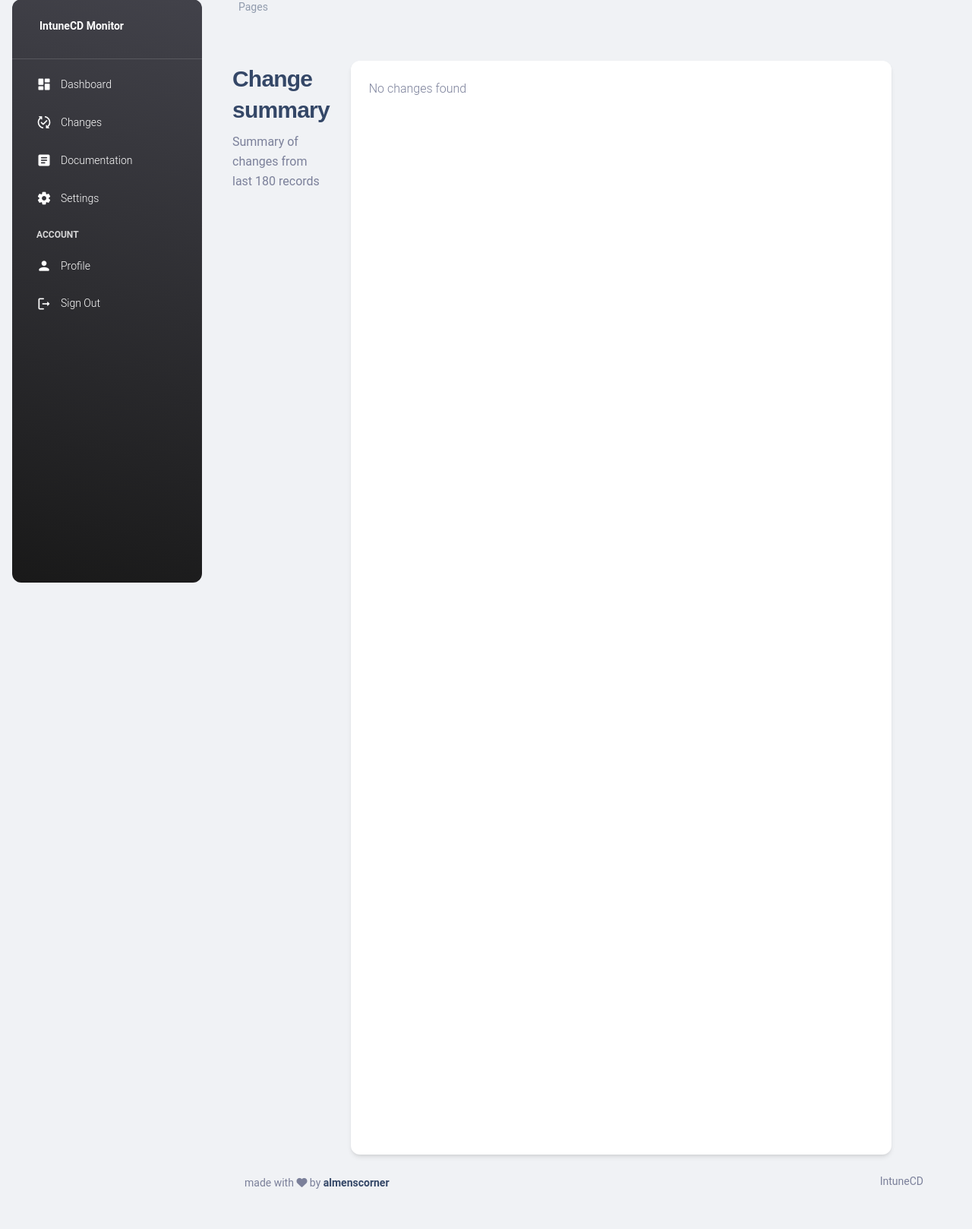
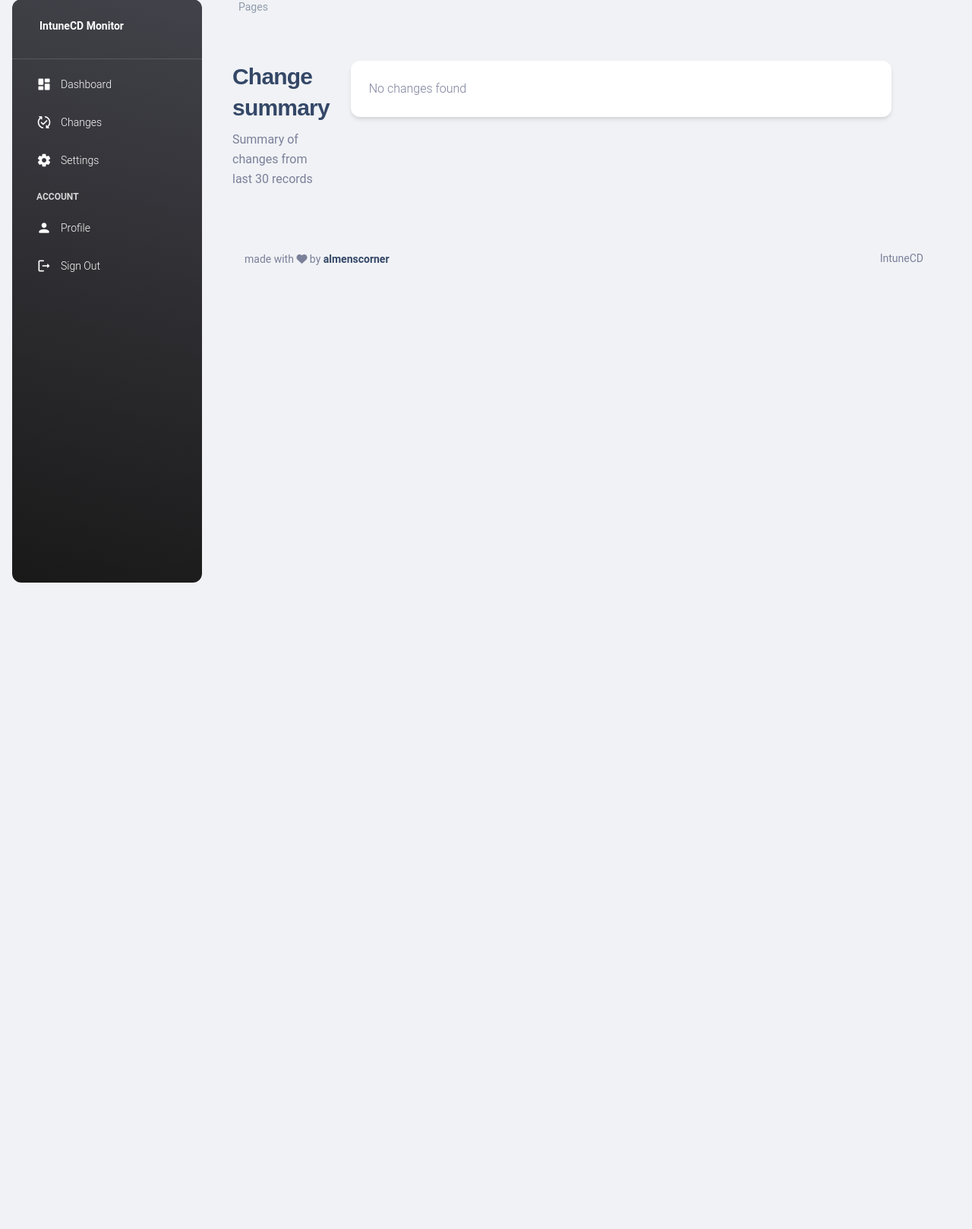
Before and after one commit to almenscorner/intunecd-monitor, a Flask app: template app/templates/pages/changes.html in a window 1280 px wide. Shown: the part 17-1635 px from the top of the page at 76% size. After the commit the page ends 784 px from the top, so only its background shows below. Run offline with Flask 2, Linux system fonts and the light colour scheme; the template is opened without the code that fills it, so the values that code supplies are empty; parts of the project's set-up code (start-up, migrations or seed data) failed here and were passed over; some libraries are stand-ins or nearby versions.

Commit message:
Revert "v1.2.2"

```diff
--- a/app/routes.py
+++ b/app/routes.py
@@ -1,4 +1,3 @@
-import os
 import msal
 import time
 import json
@@ -36,7 +35,7 @@ from app.decorators import require_appkey, login_required, admin_required, role_
 from app.devops_api import get_pipeline_data, run_pipeline
 from app.sock_pipelinestatus import pipelinestatus_html
 from datetime import datetime, timedelta
-from azure.storage.blob import BlobServiceClient
+
 
 @app.context_processor
 def inject_now():
@@ -166,17 +165,6 @@ def home():
         labelsAverage = "null"
         average_diffs = 0
 
-    # Get all API keys from db
-    api_keys = api_key.query.all()
-    alert_api_keys = False
-    # Check if there are any API keys expiring in the next 30 days
-    for key in api_keys:
-        # Get the expiration date of the key
-        expiration = key.key_expiration
-        # If the expiration date is within 30 days, set the key to expire
-        if expiration < datetime.now() + timedelta(days=30) and app_config.ADMIN_ROLE in session["user"]["roles"]:
-            alert_api_keys = True
-
     return render_template(
         "pages/home.html",
         user=session["user"],
@@ -197,7 +185,6 @@ def home():
         labelsAverage=labelsAverage,
         average_diffs=average_diffs,
         diff_data_len=len(line_data_diff),
-        alert_api_keys=alert_api_keys,
         segment=segment,
         sock=sock,
     )
@@ -212,12 +199,12 @@ def sw():
 
 @app.route("/changes")
 @login_required
-@role_required
+@admin_required
 def changes():
     segment = get_segment(request)
 
-    # Get last 180 changes from DB
-    changes = summary_changes.query.all()[-180:]
+    # Get last 30 changes from DB
+    changes = summary_changes.query.all()[-30:]
 
     for change in changes:
         change.diffs = change.diffs.replace("'", '"')
@@ -228,65 +215,6 @@ def changes():
         user=session["user"],
         changes=changes,
         segment=segment,
-        version=msal.__version__,
-    )
-
-@app.route("/documentation")
-@login_required
-@admin_required
-def documentation():
-    """Returns the current documentation from the blob storage."""
-    app.jinja_env.cache = {}
-    segment = get_segment(request)
-
-    def az_blob_client(connection_string, container_name, file_name):
-        """Create a blob client to get the file from the container."""
-        try:
-            blob_service_client = BlobServiceClient.from_connection_string(
-                connection_string
-            )
-
-            blob_client = blob_service_client.get_blob_client(
-                container=container_name, blob=file_name
-            )
-
-            return blob_client
-
-        except Exception as ex:
-            print("Error: " + str(ex))
-
-    def get_documentation_blob(connection_string, container_name, file_name):
-        """Returns the current documentation from the blob storage."""
-        try:
-            local_path = "/intunecd/app/templates/include"
-            data = ""
-            download_file_path = os.path.join(local_path, 'documentation.html')
-            blob_client = az_blob_client(connection_string, container_name, file_name)
-
-            with open(download_file_path, "wb") as _f:
-                blob_data = blob_client.download_blob()
-                data = blob_data.readall()
-                _f.write(data)
-
-            if data == "":
-                return False
-            else:
-                return True
-
-        except Exception as ex:
-            print("Error: " + str(ex))
-
-    blob_data = get_documentation_blob(app_config.AZURE_CONNECTION_STRING, app_config.AZURE_CONTAINER_NAME, app_config.DOCUMENTATION_FILE_NAME)
-
-    active = False
-    if blob_data:
-        active = True
-
-    return render_template(
-        "pages/documentation.html",
-        user=session["user"],
-        segment=segment,
-        active=active,
         version=msal.__version__,
     )
 
--- a/app/templates/include/navbar.html
+++ b/app/templates/include/navbar.html
@@ -10,17 +10,11 @@
             <h6 class="font-weight-bolder mb-0">Dashboard</h6>
           {% endif %}
 
-        {% if 'changes' in segment %}
+          {% if 'changes' in segment %}
           <li class="breadcrumb-item text-sm text-dark active" aria-current="page">Changes</li>
           </ol>
           <h6 class="font-weight-bolder mb-0">Changes</h6>
         {% endif %}
-
-        {% if 'documentation' in segment %}
-        <li class="breadcrumb-item text-sm text-dark active" aria-current="page">Documentation</li>
-        </ol>
-        <h6 class="font-weight-bolder mb-0">Documentation</h6>
-      {% endif %}
 
         {% if 'settings' in segment %}
           <li class="breadcrumb-item text-sm text-dark active" aria-current="page">Settings</li>
--- a/app/templates/include/sidebar.html
+++ b/app/templates/include/sidebar.html
@@ -27,15 +27,6 @@
             <i class="material-icons opacity-10">published_with_changes</i>
           </div>
           <span class="nav-link-text ms-1">Changes</span>
-        </a>
-      </li>
-      <li class="nav-item">
-        <a class="nav-link text-white {% if 'documentation' in segment %} active bg-gradient-primary {% endif %}"
-          href="{{ url_for('documentation') }}">
-          <div class="text-white text-center me-2 d-flex align-items-center justify-content-center">
-            <i class="material-icons opacity-10">article</i>
-          </div>
-          <span class="nav-link-text ms-1">Documentation</span>
         </a>
       </li>
       <li class="nav-item">
--- a/app/templates/pages/changes.html
+++ b/app/templates/pages/changes.html
@@ -10,13 +10,13 @@
         <div class="col-lg-2">
             <div class="position-sticky pb-lg-5 pb-3 mt-lg-0 mt-5 ps-2" style="top: 100px">
                 <h3>Change summary</h3>
-                <h6 class="text-secondary font-weight-normal pe-3">Summary of changes from last 180 records</h6>
+                <h6 class="text-secondary font-weight-normal pe-3">Summary of changes from last 30 records</h6>
             </div>
         </div>
         <div class="col-lg-9">
 
             <div class="card">
-                <div class="card-body px-4 pb-2" style="height: 90rem; overflow: auto;">
+                <div class="card-body px-4 pb-2">
                     <div class="accordion accordion-flush" id="accordionFlush">
                         {% if changes %}
                         {% for change in changes %}
--- a/requirements.txt
+++ b/requirements.txt
@@ -29,4 +29,3 @@ Werkzeug==2.0.3
 wsproto==1.1.0
 gunicorn==20.1.0
 python-dateutil==2.8.2
-azure-storage-blob==12.15.0
```
Also changed, not shown: app/app_config.py (+0 -12 lines), app/templates/pages/documentation.html (deleted, +0 -32 lines), app/templates/pages/home.html (+0 -13 lines), .github/workflows/docker-publish-beta.yml, README.md.
